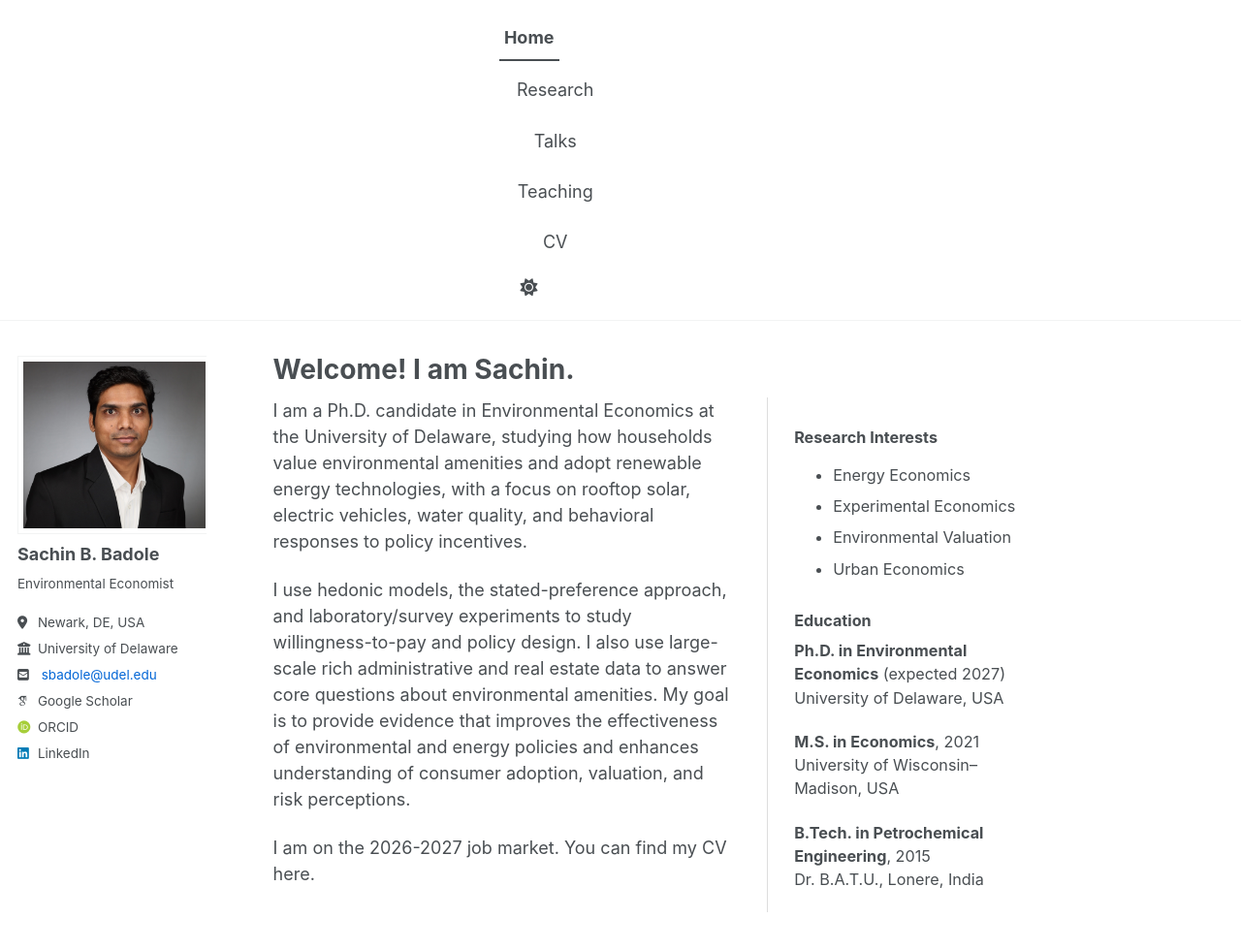
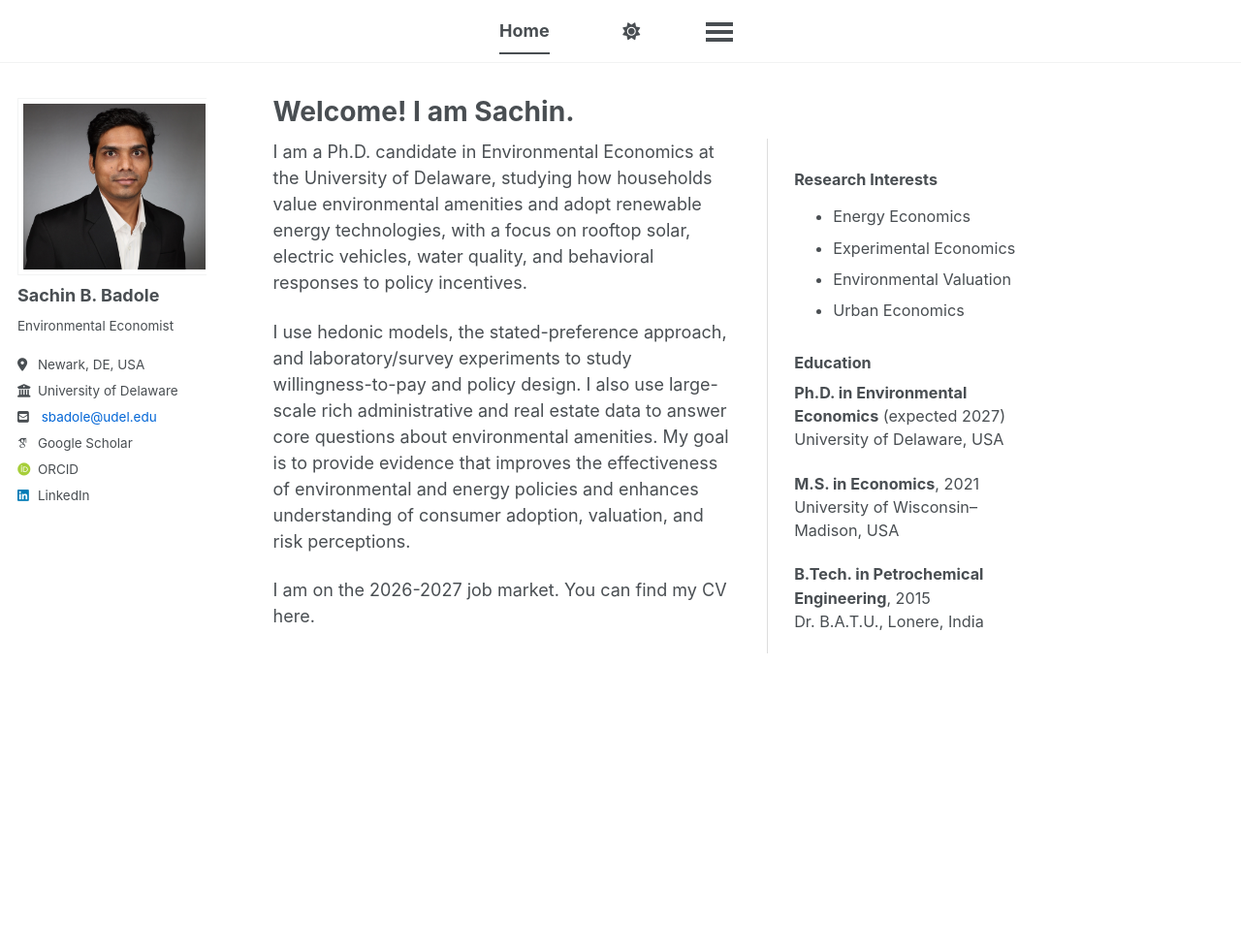
Before and after one commit to sachin-b-badole/sachin-b-badole.github.io, a Jekyll site: the page built from _pages/about.md, in a window 1280 px wide and 1022 px high. Shown: the top 980 px of the window at 97% size. Built offline with Jekyll 4.4.1, drawn with Linux system fonts in a browser that asks for light colours; some web fonts are replaced; a script bundle is joined from its source files by our own code; library files that are not in the unit come from our copies.

Commit message:
Update custom.css

```diff
--- a/assets/css/custom.css
+++ b/assets/css/custom.css
@@ -110,12 +110,7 @@ img {
   text-decoration: none !important;
 }
 
-
-/* Always show nav vertically (no hamburger) on desktop */
-.masthead__menu {
-  display: block !important;
-}
-
+# center tabls
 .masthead__menu-item {
   display: block !important;
   text-align: center !important;
```
